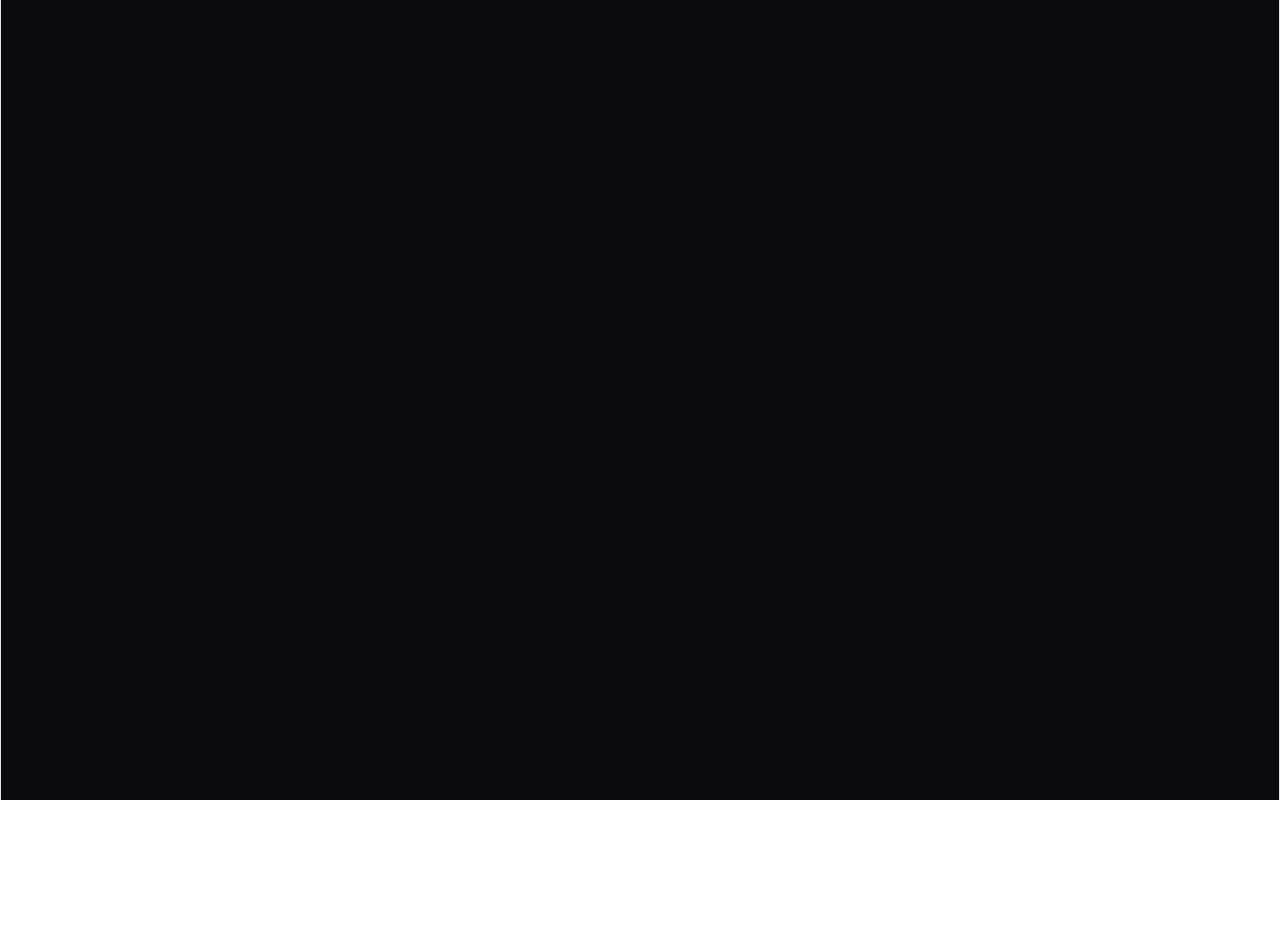
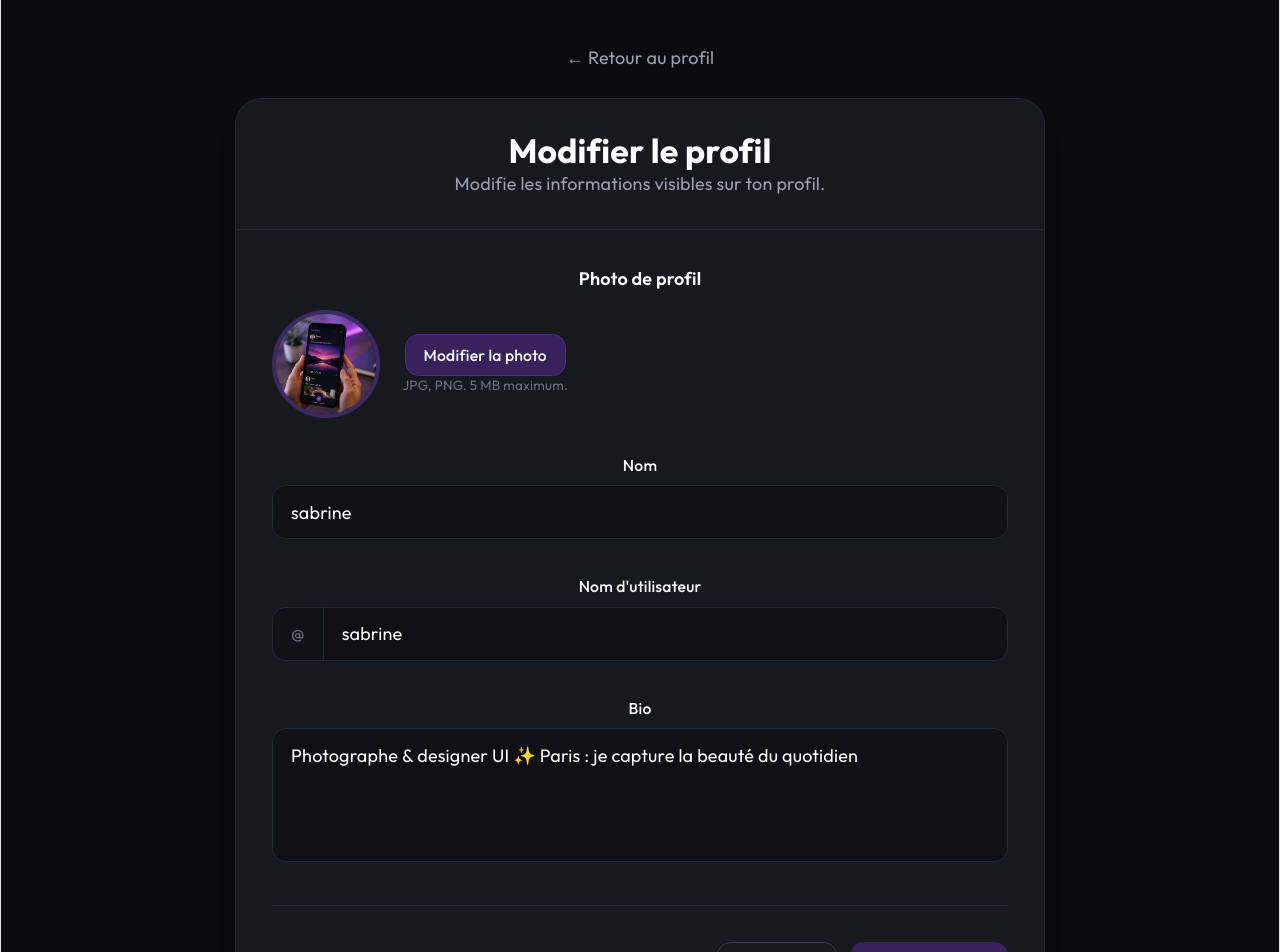
Before and after one commit to sabrineZen/PostView, a React app in the folder frontend/: page /editProfil in a window 1280 px wide. Before the commit this address had no page. Shown: the top 952 px of the page. Before the commit the page ends 800 px from the top, so only its background shows below. Built offline with nearby package versions, Linux system fonts and the light colour scheme; the HTML template or start-up script is replaced by a standard one.

Commit message:
feat: add edit profile page and improve suggested users

```diff
--- a/frontend/src/App.jsx
+++ b/frontend/src/App.jsx
@@ -9,6 +9,7 @@ import Home from "./pages/home.jsx";
 import Profil from "./pages/profil.jsx";
 import Search from "./pages/search.jsx";
 import Notification from "./pages/notification.jsx";
+import EditProfil from "./pages/editProfil.jsx";
 
 function App() {
   return (
@@ -21,6 +22,8 @@ function App() {
         <Route path="/profil" element={<Profil />} />
         <Route path="/search" element={<Search />} />
         <Route path="/notification" element={<Notification />} />
+        <Route path="/editProfil" element={<EditProfil />} />
+
       </Routes>
     </BrowserRouter>
   );
--- a/frontend/src/components/SuggestedUser.jsx
+++ b/frontend/src/components/SuggestedUser.jsx
@@ -1,5 +1,5 @@
 import posts from '../assets/posts.png'
-function SuggestedUser() {
+function SuggestedUser({user}) {
   return (
     <div className="flex items-center justify-between">
 
@@ -11,8 +11,8 @@ function SuggestedUser() {
         />
 
         <div>
-          <p className="font-semibold text-white">sabrine</p>
-          <p className="text-sm text-gray-400">@sabrine</p>
+          <p className="font-semibold text-white">{user.nom}</p>
+          <p className="text-sm text-gray-400">@{user.nom}</p>
         </div>
       </div>
 
--- a/frontend/src/components/layouts/rightSideBar.jsx
+++ b/frontend/src/components/layouts/rightSideBar.jsx
@@ -1,5 +1,26 @@
     import SuggestedUser from "../SuggestedUser"
+    import {getAllUsers} from "../../services/api"
+    import { useEffect, useState } from "react";
     function RightSideBar(){
+        const [users,setUsers]=useState([]);
+        useEffect(()=>{
+            const fetchUsers=async()=>{
+                try{
+                    const data=await getAllUsers();
+
+                const randomUsers = [...data.users]
+                    .sort(() => Math.random() - 0.5)
+                    .slice(0, 3);
+                    setUsers(randomUsers);
+                    console.log("Tous les utilisateurs :", data.users);
+            console.log("Nombre :", data.users.length);
+                } catch (error) {
+                    console.error("Erreur lors de la récupération des utilisateurs :", error);
+                }
+            };
+            fetchUsers();
+        }, []);
+
         return(
             <div className="flex self-start  w-200 flex-col gap-8">
                 <input
@@ -9,8 +30,9 @@
         />
                 <div className="rounded-2xl bg-[#18181F] p-5 shadow-lg border border-gray-800 flex flex-col gap-8 ">
                 <p className="flex self-start">Qui suivre</p>
-                <SuggestedUser/>
-                <SuggestedUser/>
+                {users.map((user) => (
+                    <SuggestedUser key={user.id} user={user} />
+                ))}
 
                 </div>
             </div>
--- /dev/null
+++ b/frontend/src/pages/editProfil.jsx
@@ -0,0 +1,137 @@
+import { useNavigate } from "react-router-dom";
+import posts from "../assets/posts.png";
+import Button from "../components/ui/Button";
+
+function EditProfile() {
+    const navigate = useNavigate();
+
+    return (
+        <div className="min-h-screen bg-[#0B0B0F] text-white flex justify-center py-10">
+            <div className="w-full max-w-3xl px-6">
+
+                {/* Retour */}
+                <button
+                    onClick={() => navigate("/profil")}
+                    className="mb-6 text-gray-400 hover:text-white transition"
+                >
+                    ← Retour au profil
+                </button>
+
+                {/* Carte principale */}
+                <div className="rounded-3xl bg-[#18181F] border border-gray-800 shadow-xl overflow-hidden">
+
+                    {/* Header */}
+                    <div className="px-8 py-7 border-b border-gray-800">
+                        <h1 className="text-3xl font-bold">
+                            Modifier le profil
+                        </h1>
+
+                        <p className="mt-2 text-gray-400">
+                            Modifie les informations visibles sur ton profil.
+                        </p>
+                    </div>
+
+                    {/* Contenu */}
+                    <div className="p-8 space-y-8">
+
+                        {/* Photo */}
+                        <div>
+                            <h2 className="font-semibold mb-4">
+                                Photo de profil
+                            </h2>
+
+                            <div className="flex items-center gap-5">
+                                <img
+                                    src={posts}
+                                    alt="Photo de profil"
+                                    className="h-24 w-24 rounded-full object-cover border-4 border-violet-500/30"
+                                />
+
+                                <div>
+                                    <button
+                                        className="rounded-xl border border-[#4C2D8A] bg-[#36235E] px-4 py-2 text-sm font-medium hover:bg-[#4A2F80] transition"
+                                    >
+                                        Modifier la photo
+                                    </button>
+
+                                    <p className="text-xs text-gray-500 mt-2">
+                                        JPG, PNG. 5 MB maximum.
+                                    </p>
+                                </div>
+                            </div>
+                        </div>
+
+                        {/* Nom */}
+                        <div>
+                            <label className="block text-sm font-medium mb-2">
+                                Nom
+                            </label>
+
+                            <input
+                                type="text"
+                                defaultValue="sabrine"
+                                className="w-full h-12 rounded-xl border border-gray-800 bg-[#0F0F14] px-4 text-white outline-none focus:border-violet-500 transition"
+                            />
+                        </div>
+
+                        {/* Username */}
+                        <div>
+                            <label className="block text-sm font-medium mb-2">
+                                Nom d'utilisateur
+                            </label>
+
+                            <div className="flex">
+                                <span className="flex items-center px-4 bg-[#101017] border border-r-0 border-gray-800 rounded-l-xl text-gray-500">
+                                    @
+                                </span>
+
+                                <input
+                                    type="text"
+                                    defaultValue="sabrine"
+                                    className="w-full h-12 rounded-r-xl border border-gray-800 bg-[#0F0F14] px-4 text-white outline-none focus:border-violet-500 transition"
+                                />
+                            </div>
+                        </div>
+
+                        {/* Bio */}
+                        <div>
+                            <label className="block text-sm font-medium mb-2">
+                                Bio
+                            </label>
+
+                            <textarea
+                                rows="4"
+                                defaultValue="Photographe & designer UI ✨ Paris : je capture la beauté du quotidien"
+                                className="w-full rounded-xl border border-gray-800 bg-[#0F0F14] px-4 py-3 text-white outline-none resize-none focus:border-violet-500 transition"
+                            />
+                        </div>
+
+                        {/* Séparateur */}
+                        <div className="border-t border-gray-800" />
+
+                        {/* Boutons */}
+                        <div className="flex justify-end gap-3">
+
+                            <button
+                                onClick={() => navigate("/profil")}
+                                className="h-11 px-6 rounded-xl border border-gray-700 text-gray-300 hover:bg-[#22222A] transition"
+                            >
+                                Annuler
+                            </button>
+
+                            <Button
+                                text="Enregistrer"
+                                color="bg-[#36235E] hover:bg-[#4A2F80]"
+                                className="h-11 px-7 rounded-xl font-semibold"
+                            />
+
+                        </div>
+
+                    </div>
+                </div>
+            </div>
+        </div>
+    );
+}
+
+export default EditProfile;
--- a/frontend/src/pages/profil.jsx
+++ b/frontend/src/pages/profil.jsx
@@ -5,9 +5,11 @@ import Home from "./home";
 import { useState, useEffect } from "react";
 import { useNavigate } from "react-router-dom";
 import {getUserNameById} from "../services/api"
+import EditProfile from "./editProfil";
 function Profil() {
   const navigate=useNavigate();
   const HomeNavigate=()=>navigate("/home")
+  const EditProfileNavigate=()=>navigate("/editProfil")
   const [userName, setUserName] = useState("");
   //recuperation du nom utilisateur
   const getuserName = async () => {
@@ -68,6 +70,7 @@ function Profil() {
                 {/* Bouton */}
                 <Button
                     className="h-11 w-48 rounded-full  border border-[#472E7C] font-semibold"
+                    onClick={()=>{navigate("/editProfil")}}
                     text="Modifier le profil"
                     color="hover:bg-[#312152]"
                 />
@@ -76,9 +79,9 @@ function Profil() {
 
             {/* Informations */}
             <div className="mt-16 ">
-                <h1 className="text-4xl font-bold flex self-start">sabrine</h1>
+                <h1 className="text-4xl font-bold flex self-start">{userName}</h1>
 
-                <p className="mt-1 text-violet-400 flex self-start">@sabrine</p>
+                <p className="mt-1 text-violet-400 flex self-start">@{userName}</p>
 
                 <p className="mt-5 text-gray-300 flex self-start">
                     Photographe & designer UI ✨ Paris : je capture la beauté du quotidien
--- a/frontend/src/services/api.js
+++ b/frontend/src/services/api.js
@@ -62,7 +62,13 @@ const getUserNameById = async (id) => {
   const data=await response.json();
   return data;
 }
-
+const getAllUsers = async () => {
+  const response = await fetch(`${API_URL}/users/all`, {
+    method: "GET",
+  });
+  const data = await response.json();
+  return data;
+};
 //partie posts
 const getAllPosts=async()=>{
   const response=await fetch(`${API_URL}/posts/getAllPosts`,{
@@ -110,4 +116,4 @@ const getNumberOfPosts = async () => {
   const data = await response.json();
   return data;
 };
-export { register, login,getNumberOfUsers, getNumberOfPosts,getAllPosts,createPost ,getUserNameById};
+export { register, login,getNumberOfUsers, getNumberOfPosts,getAllPosts,createPost ,getUserNameById,getAllUsers};
```
